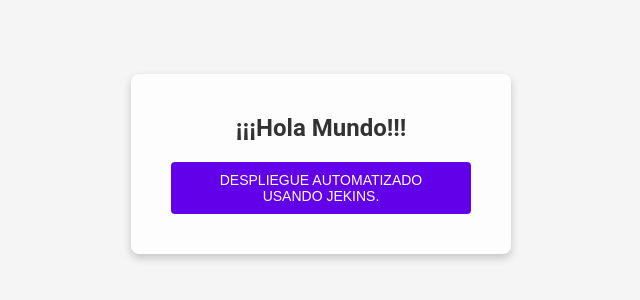
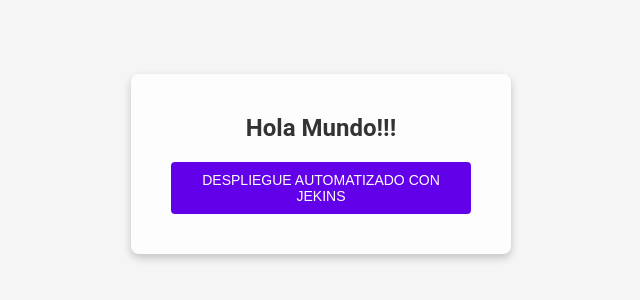
Before and after one commit to nisa2217/web-nginx, a plain HTML site: page index.html in a window 1280 px wide. Shown: the part 236-536 px from the top of the page, without its empty margins (319-959 px from the left). Drawn offline with Linux system fonts and the light colour scheme.

Commit message:
Update index.html

```diff
--- a/index.html
+++ b/index.html
@@ -47,8 +47,8 @@
 </head>
 <body>
     <div class="card">
-        <h1>¡¡¡Hola Mundo!!!</h1>
-        <button class="button">Despliegue automatizado usando Jekins.</button>
+        <h1>Hola Mundo!!!</h1>
+        <button class="button">Despliegue automatizado con Jekins</button>
     </div>
 </body>
 </html>
```
